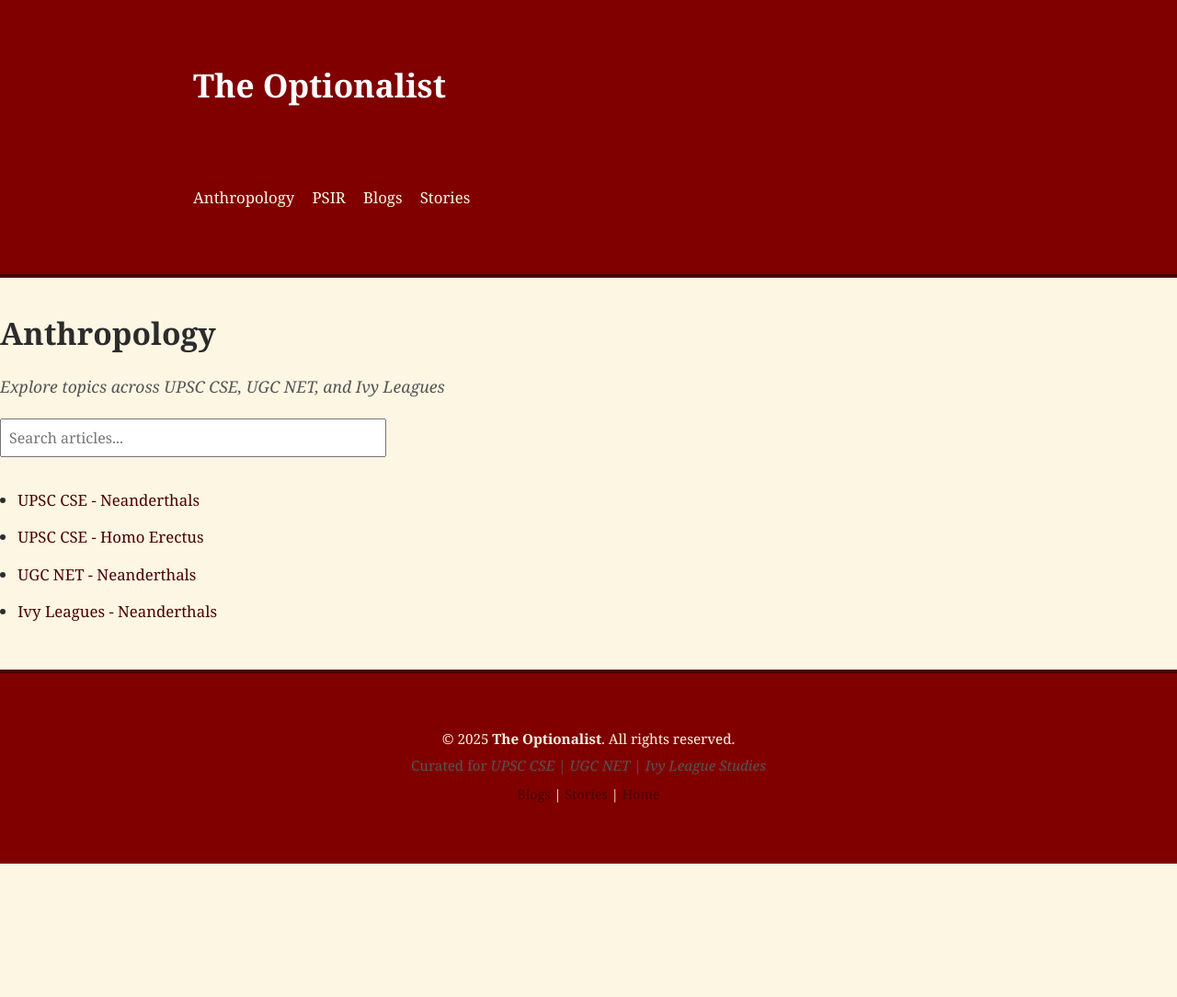
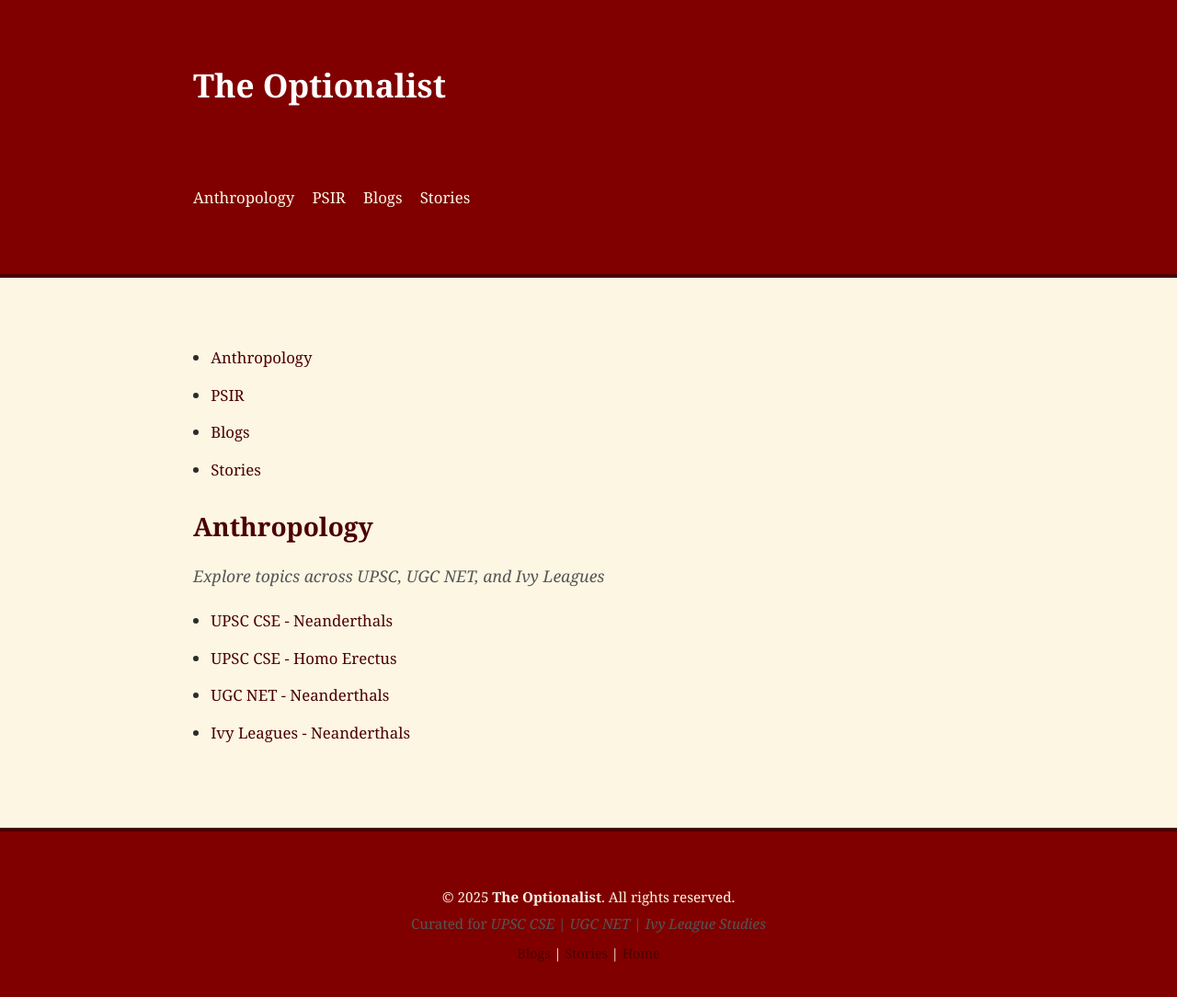
Before and after one commit to TheOptionalist/theoptionalist.github.io, a plain HTML site: page Anthropology/index.html in a window 1280 px wide. Shown: the whole page at 92% size. Before the commit the page ends 939 px from the top, so only its background shows below. Drawn offline with Linux system fonts and the light colour scheme.

Commit message:
Fix header and footer fetch paths to use root-relative URLs

```diff
--- a/Anthropology/index.html
+++ b/Anthropology/index.html
@@ -22,13 +22,20 @@
 <body class="light-mode">
   <div id="header">Loading header...</div>
 
-  <main class="main-content">
-    <h1>Anthropology</h1>
-    <p class="tagline">Explore topics across UPSC CSE, UGC NET, and Ivy Leagues</p>
+  <main class="container main-content with-sidebar">
+  <aside class="sidebar">
+    <ul>
+      <li><a href="/Anthropology/index.html">Anthropology</a></li>
+      <li><a href="/PSIR/index.html">PSIR</a></li>
+      <li><a href="/Blogs/index.html">Blogs</a></li>
+      <li><a href="/Stories/index.html">Stories</a></li>
+    </ul>
+  </aside>
 
-    <input type="text" id="searchBox" placeholder="Search articles..." onkeyup="filterList()" style="margin-bottom:1rem; padding:0.5rem; width:100%; max-width:400px; font-size:1rem; font-family:Cambria, serif;">
-
-    <section>
+  <section class="content-area">
+    <!-- Keep your existing heading and list here -->
+    <h2>Anthropology</h2>
+    <p class="tagline">Explore topics across UPSC, UGC NET, and Ivy Leagues</p>
     <ul>
       <li><a href="UPSC_CSE/Neanderthal.html">UPSC CSE - Neanderthals</a></li>
       <li><a href="UPSC_CSE/Homo_erectus.html">UPSC CSE - Homo Erectus</a></li>
@@ -41,11 +48,11 @@
   <div id="footer">Loading footer...</div>
 
   <script defer>
-    fetch('../header.html')
+  fetch('/header.html')
     .then(response => response.text())
     .then(data => document.getElementById('header').innerHTML = data);
 
-    fetch('../footer.html')
+  fetch('/footer.html')
     .then(response => response.text())
     .then(data => document.getElementById('footer').innerHTML = data);
 
```
Lines whose indentation alone changed are shown as unchanged.
